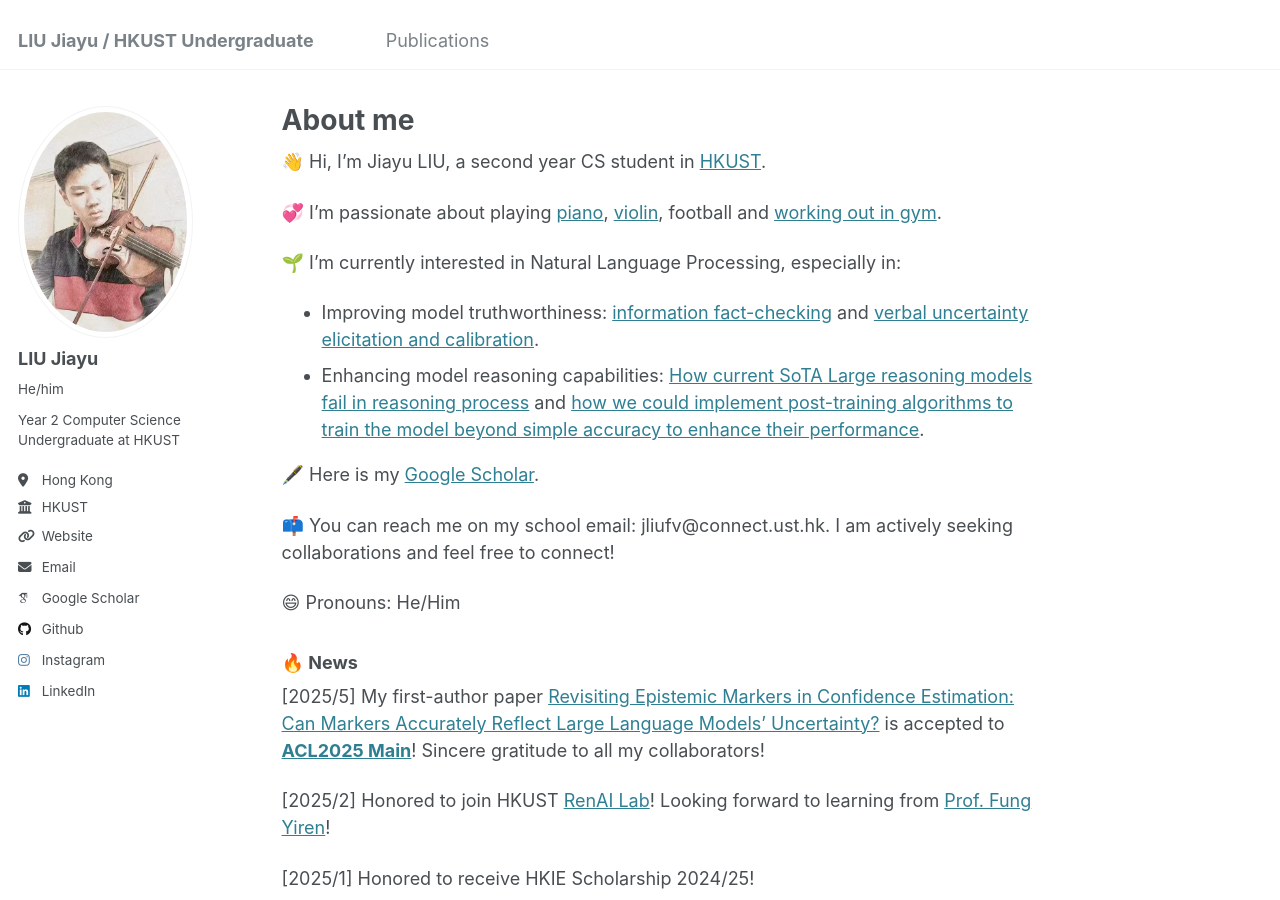
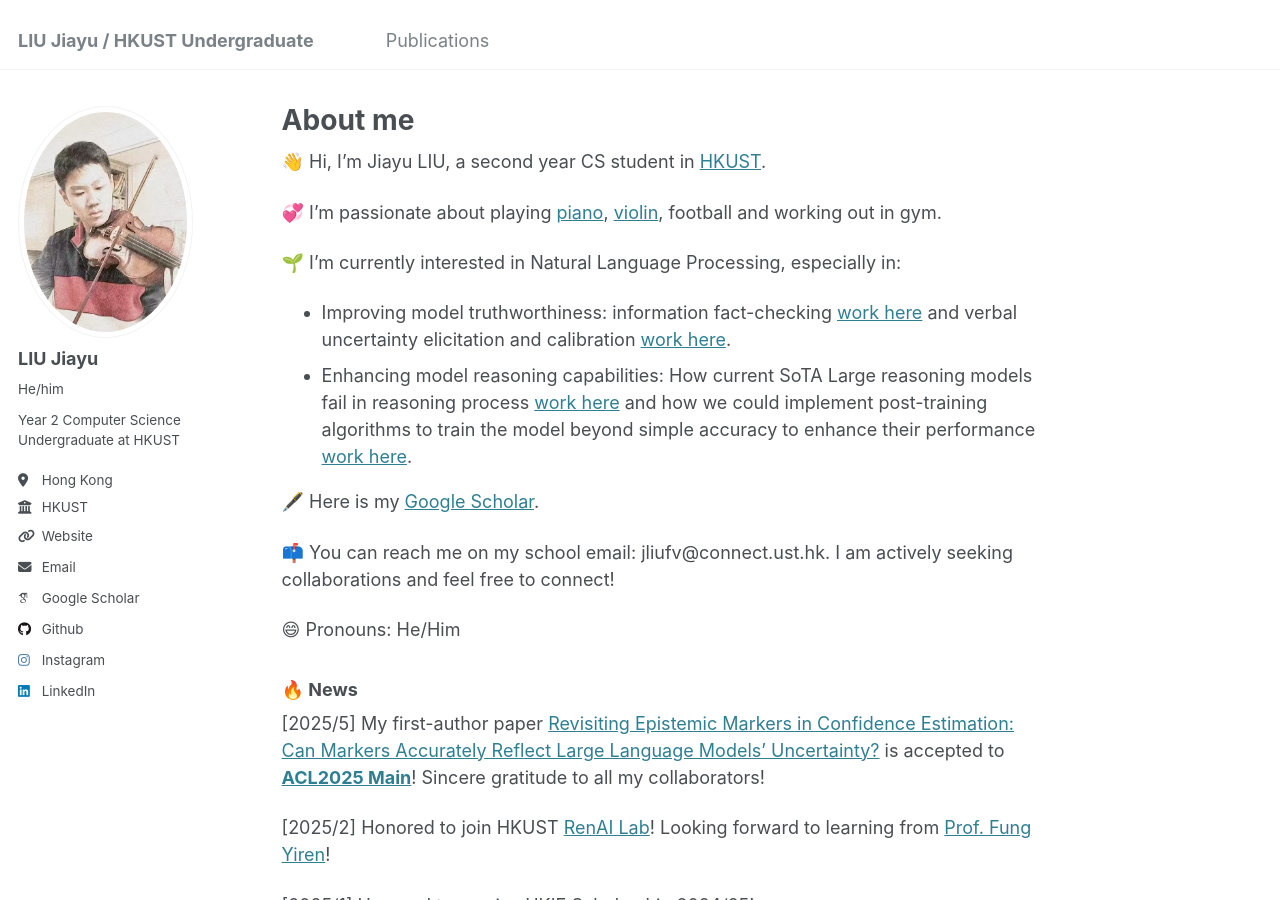
Before and after one commit to JiayuJeff/JiayuJeff.github.io, a Jekyll site: the page built from _pages/about.md, in a window 1280 px wide and 900 px high. Built offline with Jekyll 4.4.1, drawn with Linux system fonts in a browser that asks for light colours; some web fonts are replaced.

Commit message:
Update about.md

```diff
--- a/_pages/about.md
+++ b/_pages/about.md
@@ -12,12 +12,12 @@ redirect_from:
 👋 Hi, I’m Jiayu LIU, a second year CS student in [HKUST](https://hkust.edu.hk/).
 
 
-💞️ I’m passionate about playing [piano](https://youtu.be/5r_Y9tE_fbo?si=Rnv-_KuOYPt7_rPF), [violin](https://youtu.be/-ohoA3pO9Ks?si=8ZsqIn7GO0pp31UR), football and [working out in gym](http://xhslink.com/a/GeNO8R9xpvx0).
+💞️ I’m passionate about playing [piano](https://youtu.be/5r_Y9tE_fbo?si=Rnv-_KuOYPt7_rPF), [violin](https://youtu.be/-ohoA3pO9Ks?si=8ZsqIn7GO0pp31UR), football and working out in gym.
 
 
 🌱 I’m currently interested in Natural Language Processing, especially in:
-- Improving model truthworthiness: [information fact-checking](https://aclanthology.org/2024.fever-1.14.pdf) and [verbal uncertainty elicitation and calibration](https://arxiv.org/pdf/2505.24778).
-- Enhancing model reasoning capabilities: [How current SoTA Large reasoning models fail in reasoning process](https://arxiv.org/abs/2506.17114) and [how we could implement post-training algorithms to train the model beyond simple accuracy to enhance their performance](https://openreview.net/pdf?id=T0TXd2DQxn).
+- Improving model truthworthiness: information fact-checking [work here](https://aclanthology.org/2024.fever-1.14.pdf) and verbal uncertainty elicitation and calibration [work here](https://arxiv.org/pdf/2505.24778).
+- Enhancing model reasoning capabilities: How current SoTA Large reasoning models fail in reasoning process [work here](https://arxiv.org/abs/2506.17114) and how we could implement post-training algorithms to train the model beyond simple accuracy to enhance their performance [work here](https://openreview.net/pdf?id=T0TXd2DQxn).
 
 
 🖋️ Here is my [Google Scholar](https://scholar.google.com/citations?user=PIQxhfMAAAAJ&hl=en).
```
